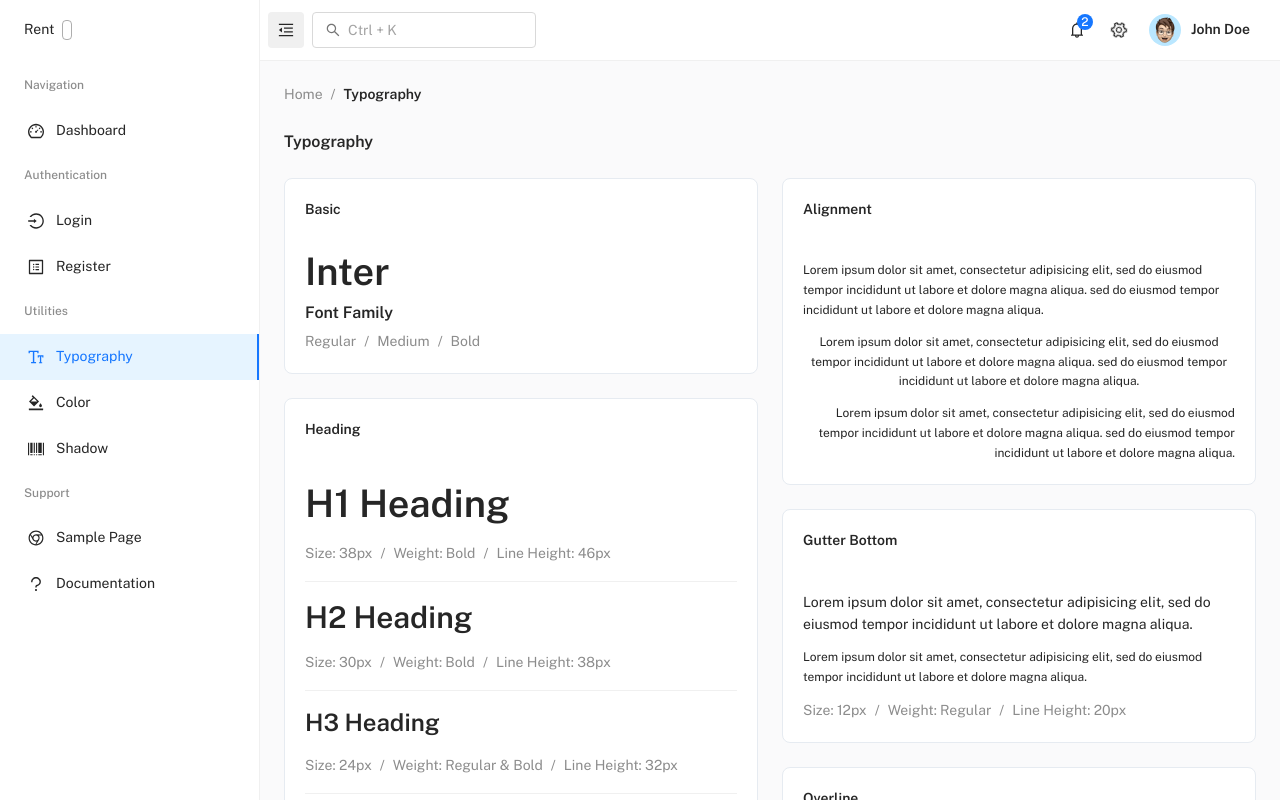
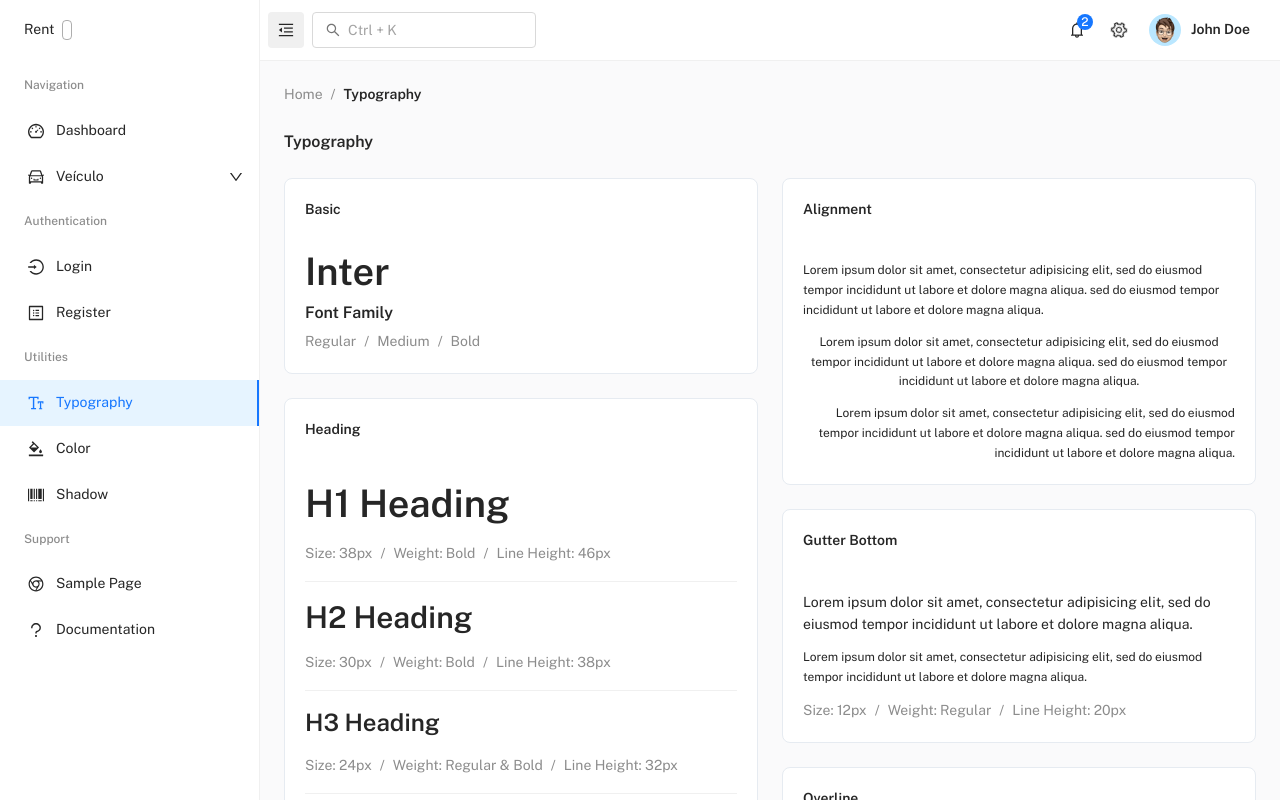
Before and after one commit to code-crafters-3/Rentx, a React (Vite) app: page /typography in a window 1280 px wide. Shown: the top 800 px of the page. Built offline with nearby package versions, Linux system fonts and the light colour scheme.

Commit message:
feat: sidebar collapse

```diff
--- /dev/null
+++ b/src/components/HoverTooltip/index.jsx
@@ -0,0 +1,124 @@
+import { styled } from '@mui/material/styles';
+import { Fade, Paper } from '@mui/material';
+import { cloneElement, useState } from 'react';
+import PropTypes from 'prop-types';
+import MuiPopper from '@mui/material/Popper';
+
+const StyledPopper = styled(MuiPopper)(({ theme }) => ({
+  zIndex: 1,
+  '&[data-popper-placement*="bottom"] $arrow': {
+    top: 0,
+    left: 0,
+    marginTop: '-0.9em',
+    width: '3em',
+    height: '1em',
+    '&::before': {
+      borderWidth: '0 1em 1em 1em',
+      borderColor: `transparent transparent ${theme.palette.background.paper} transparent`
+    }
+  },
+  '&[data-popper-placement*="top"] $arrow': {
+    bottom: 0,
+    left: 0,
+    marginBottom: '-0.9em',
+    width: '3em',
+    height: '1em',
+    '&::before': {
+      borderWidth: '1em 1em 0 1em',
+      borderColor: `${theme.palette.background.paper} transparent transparent transparent`
+    }
+  },
+  '&[data-popper-placement*="right"] $arrow': {
+    left: 0,
+    marginLeft: '-0.9em',
+    height: '3em',
+    width: '1em',
+    '&::before': {
+      borderWidth: '1em 1em 1em 0',
+      borderColor: `transparent ${theme.palette.background.paper} transparent transparent`
+    }
+  },
+  '&[data-popper-placement*="left"] $arrow': {
+    right: 0,
+    marginRight: '-0.9em',
+    height: '3em',
+    width: '1em',
+    '&::before': {
+      borderWidth: '1em 0 1em 1em',
+      borderColor: `transparent transparent transparent ${theme.palette.background.paper}`
+    }
+  }
+}));
+
+/* const Arrow = styled('div')({
+  position: 'absolute',
+  fontSize: 7,
+  width: '3em',
+  height: '3em',
+  '&::before': {
+    content: '""',
+    margin: 'auto',
+    display: 'block',
+    width: 0,
+    height: 0,
+    borderStyle: 'solid'
+  }
+});
+ */
+function HoverTooltip({ children, content, disabled }) {
+  const [arrowRef, setArrowRef] = useState(null);
+  const [childNode, setChildNode] = useState(null);
+  const [open, setOpen] = useState(null);
+
+  const handlePopoverOpen = () => {
+    setOpen(true);
+  };
+
+  const handlePopoverClose = () => {
+    setOpen(false);
+  };
+
+  if (disabled) {
+    return children;
+  }
+
+  const Content = content;
+  return (
+    <div onMouseEnter={handlePopoverOpen} onMouseLeave={handlePopoverClose}>
+      {cloneElement(children, { ...children.props, ref: setChildNode })}
+      <StyledPopper
+        open={open}
+        anchorEl={childNode}
+        placement="right-start"
+        transition
+        modifiers={{
+          preventOverflow: {
+            enabled: true,
+            boundariesElement: 'window'
+          },
+          arrow: {
+            enabled: true,
+            element: arrowRef
+          }
+        }}
+      >
+        {({ TransitionProps }) => (
+          <Fade {...TransitionProps} timeout={350}>
+            <Paper>
+              {/*  <Arrow ref={setArrowRef} /> */}
+              {Content}
+            </Paper>
+          </Fade>
+        )}
+      </StyledPopper>
+    </div>
+  );
+}
+
+export default HoverTooltip;
+
+HoverTooltip.propTypes = {
+  children: PropTypes.node,
+  content: PropTypes.node,
+  disabled: PropTypes.bool
+};
--- /dev/null
+++ b/src/layout/Dashboard/Drawer/DrawerContent/Navigation/NavCollapse.jsx
@@ -0,0 +1,128 @@
+import PropTypes from 'prop-types';
+import ListItemButton from '@mui/material/ListItemButton';
+import ListItemIcon from '@mui/material/ListItemIcon';
+import ListItemText from '@mui/material/ListItemText';
+import Collapse from '@mui/material/Collapse';
+
+import { DownOutlined, UpOutlined } from '@ant-design/icons';
+import { useState } from 'react';
+
+import NavItem from './NavItem';
+import { useGetMenuMaster } from 'api/menu';
+import { useTheme } from '@emotion/react';
+import { matchPath, useLocation } from 'react-router';
+import { useSettingsStore } from '../../../../../zustand/settings';
+
+import HoverTooltip from '../../../../../components/HoverTooltip';
+import { List } from '@mui/material';
+
+import NavCollapseList from './NavCollapseList';
+
+export default function NavCollapse({ item, level }) {
+  const [open, setOpen] = useState(false);
+
+  const theme = useTheme();
+  const { menuMaster } = useGetMenuMaster();
+
+  const { drawerMode } = useSettingsStore();
+
+  const drawerOpen = drawerMode === 'default';
+
+  const openItem = menuMaster.openedItem;
+
+  const { pathname } = useLocation();
+  const isSelected = !!matchPath({ path: item.url, end: false }, pathname) || openItem === item.id;
+
+  const Icon = item.icon;
+  const itemIcon = item.icon ? <Icon style={{ fontSize: drawerOpen ? '1rem' : '1.25rem' }} /> : false;
+
+  const textColor = 'text.primary';
+  const iconSelectedColor = 'primary.main';
+
+  return (
+    <>
+      <HoverTooltip disabled={drawerOpen} content={<NavCollapseList items={item.subItems} />}>
+        <ListItemButton
+          sx={{
+            zIndex: 1201,
+            pl: drawerOpen ? `${level * 28}px` : 1.5,
+            py: !drawerOpen && level === 1 ? 1.25 : 1,
+            ...(drawerOpen && {
+              '&:hover': {
+                bgcolor: 'primary.lighter'
+              },
+              '&.Mui-selected': {
+                bgcolor: 'primary.lighter',
+                borderRight: `2px solid ${theme.palette.primary.main}`,
+                color: iconSelectedColor,
+                '&:hover': {
+                  color: iconSelectedColor,
+                  bgcolor: 'primary.lighter'
+                }
+              }
+            }),
+            ...(!drawerOpen && {
+              '&:hover': {
+                bgcolor: 'transparent'
+              },
+              '&.Mui-selected': {
+                '&:hover': {
+                  bgcolor: 'transparent'
+                },
+                bgcolor: 'transparent'
+              }
+            })
+          }}
+          onClick={() => {
+            console.log('on click');
+            setOpen((value) => !value);
+          }}
+        >
+          {itemIcon && (
+            <ListItemIcon
+              sx={{
+                minWidth: 28,
+                color: isSelected ? iconSelectedColor : textColor,
+                ...(!drawerOpen && {
+                  borderRadius: 1.5,
+                  width: 36,
+                  height: 36,
+                  alignItems: 'center',
+                  justifyContent: 'center',
+                  '&:hover': {
+                    bgcolor: 'secondary.lighter'
+                  }
+                }),
+                ...(!drawerOpen &&
+                  isSelected && {
+                    bgcolor: 'primary.lighter',
+                    '&:hover': {
+                      bgcolor: 'primary.lighter'
+                    }
+                  })
+              }}
+            >
+              {itemIcon}
+            </ListItemIcon>
+          )}
+          {drawerOpen && (
+            <>
+              <ListItemText primary={item.title} />
+              {open ? <UpOutlined size={5} /> : <DownOutlined />}
+            </>
+          )}
+        </ListItemButton>
+      </HoverTooltip>
+
+      <Collapse in={drawerOpen && open} timeout="auto" unmountOnExit placement="right-start">
+        <List>
+          {item.subItems.map((subItem) => (
+            <NavItem key={subItem.id} item={subItem} level={level + 1} />
+          ))}
+        </List>
+      </Collapse>
+    </>
+  );
+}
+
+NavCollapse.propTypes = { item: PropTypes.object, level: PropTypes.number };
--- /dev/null
+++ b/src/layout/Dashboard/Drawer/DrawerContent/Navigation/NavCollapseList.jsx
@@ -0,0 +1,48 @@
+import { List, ListItem, ListItemButton, ListItemIcon, ListItemText } from '@mui/material';
+import { Box } from '@mui/system';
+import { forwardRef } from 'react';
+import { Link } from 'react-router-dom';
+import PropTypes from 'prop-types';
+
+function NavCollapseList({ items }) {
+  return (
+    <Box sx={{ width: '100%', maxWidth: 360, bgcolor: 'background.paper' }}>
+      <nav aria-label="main mailbox folders">
+        <List>
+          {items.map((item) => {
+            let itemTarget = '_self';
+            if (item.target) {
+              itemTarget = '_blank';
+            }
+            let listItemProps = { component: forwardRef((props, ref) => <Link ref={ref} {...props} to={item.url} target={itemTarget} />) };
+            if (item?.external) {
+              listItemProps = { component: 'a', href: item.url, target: itemTarget };
+            }
+
+            const Icon = item.icon;
+            const itemIcon = item.icon ? <Icon style={{ fontSize: '1rem' }} /> : false;
+
+            return (
+              <ListItem disablePadding key={item.id}>
+                <ListItemButton {...listItemProps}>
+                  {itemIcon && (
+                    <ListItemIcon>
+                      <Icon />
+                    </ListItemIcon>
+                  )}
+                  <ListItemText primary={item.title} />
+                </ListItemButton>
+              </ListItem>
+            );
+          })}
+        </List>
+      </nav>
+    </Box>
+  );
+}
+
+export default NavCollapseList;
+
+NavCollapseList.propTypes = {
+  items: PropTypes.any
+};
--- a/src/layout/Dashboard/Drawer/DrawerContent/Navigation/NavGroup.jsx
+++ b/src/layout/Dashboard/Drawer/DrawerContent/Navigation/NavGroup.jsx
@@ -6,6 +6,7 @@ import Box from '@mui/material/Box';
 
 // project import
 import NavItem from './NavItem';
+import NavCollapse from './NavCollapse';
 import { useSettingsStore } from '../../../../../zustand/settings';
 
 export default function NavGroup({ item }) {
@@ -14,11 +15,7 @@ export default function NavGroup({ item }) {
   const navCollapse = item.children?.map((menuItem) => {
     switch (menuItem.type) {
       case 'collapse':
-        return (
-          <Typography key={menuItem.id} variant="caption" color="error" sx={{ p: 2.5 }}>
-            collapse - only available in paid version
-          </Typography>
-        );
+        return <NavCollapse item={menuItem} level={1} />;
       case 'item':
         return <NavItem key={menuItem.id} item={menuItem} level={1} />;
       default:
--- a/src/layout/Dashboard/Drawer/DrawerContent/Navigation/NavItem.jsx
+++ b/src/layout/Dashboard/Drawer/DrawerContent/Navigation/NavItem.jsx
@@ -109,7 +109,7 @@ export default function NavItem({ item, level }) {
           {itemIcon}
         </ListItemIcon>
       )}
-      {(drawerOpen || (!drawerOpen && level !== 1)) && (
+      {drawerOpen ? (
         <ListItemText
           primary={
             <Typography variant="h6" sx={{ color: isSelected ? iconSelectedColor : textColor }}>
@@ -117,8 +117,8 @@ export default function NavItem({ item, level }) {
             </Typography>
           }
         />
-      )}
-      {(drawerOpen || (!drawerOpen && level !== 1)) && item.chip && (
+      ) : null}
+      {drawerOpen && item.chip && (
         <Chip
           color={item.chip.color}
           variant={item.chip.variant}
@@ -131,4 +131,4 @@ export default function NavItem({ item, level }) {
   );
 }
 
-NavItem.propTypes = { item: PropTypes.object, level: PropTypes.number };
+NavItem.propTypes = { item: PropTypes.object, level: PropTypes.number, forceShowTitle: PropTypes.bool };
--- a/src/menu-items/dashboard.jsx
+++ b/src/menu-items/dashboard.jsx
@@ -1,9 +1,10 @@
 // assets
-import { DashboardOutlined } from '@ant-design/icons';
+import { DashboardOutlined, CarOutlined } from '@ant-design/icons';
 
 // icons
 const icons = {
-  DashboardOutlined
+  DashboardOutlined,
+  CarOutlined
 };
 
 // ==============================|| MENU ITEMS - DASHBOARD ||============================== //
@@ -20,6 +21,32 @@ const dashboard = {
       url: '/dashboard/default',
       icon: icons.DashboardOutlined,
       breadcrumbs: false
+    },
+    {
+      id: 'vehicle',
+      title: 'Veículo',
+      type: 'collapse',
+      url: '/dashboard/default',
+      icon: icons.CarOutlined,
+      breadcrumbs: false,
+      subItems: [
+        {
+          id: 'vehicle_create',
+          title: 'Novo veículo',
+          type: 'item',
+          url: '/vehicle/create',
+          icon: icons.CarOutlined,
+          breadcrumbs: false
+        },
+        {
+          id: 'vehicle_list',
+          title: 'Meus veículos',
+          type: 'item',
+          url: '/vehicle/create',
+          icon: icons.CarOutlined,
+          breadcrumbs: false
+        }
+      ]
     }
   ]
 };
```
